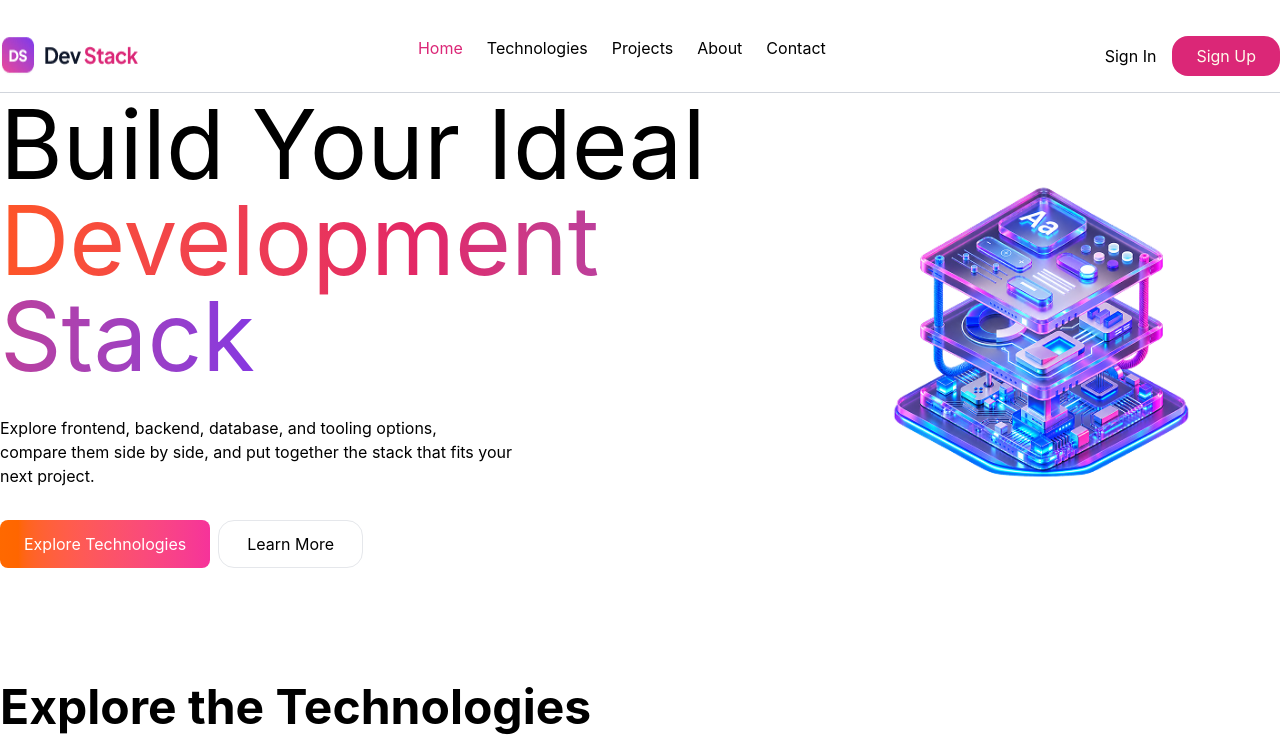
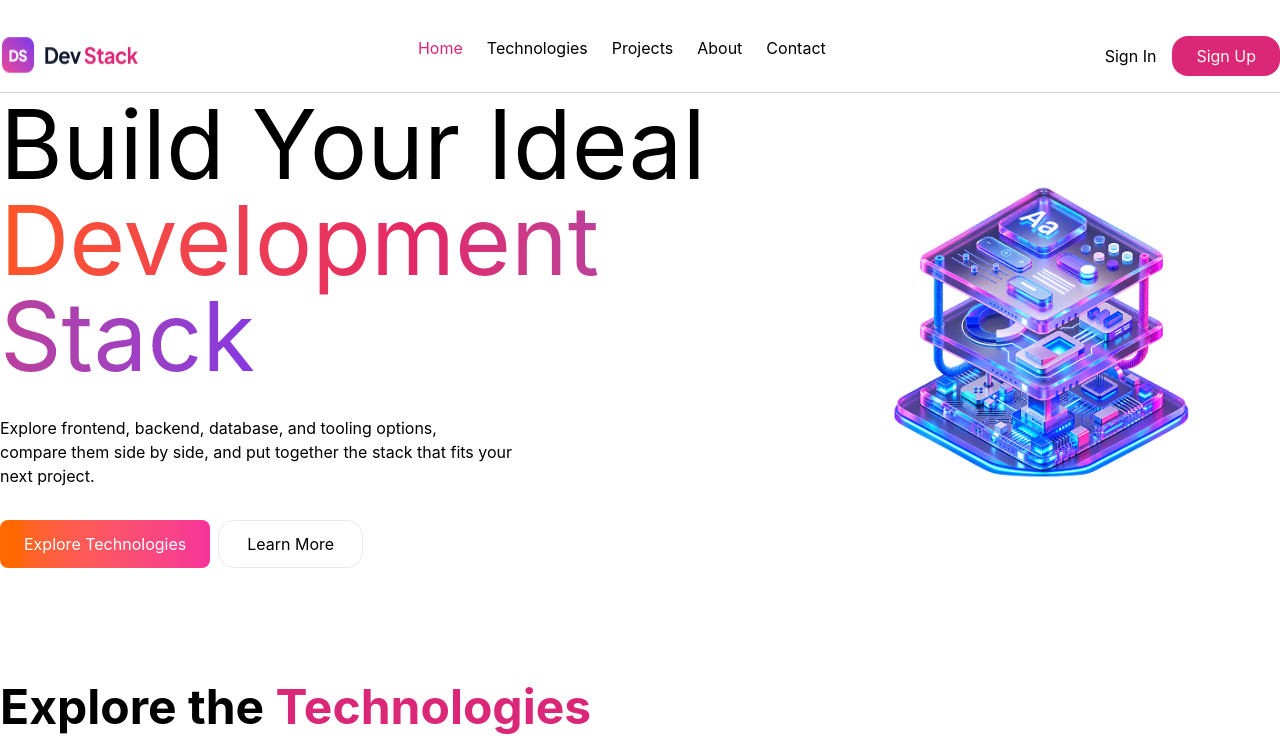
Before and after one commit to smraseldev07/ph-assignmet-5, a React (Vite) app: page / in a window 1280 px wide. Shown: the top 742 px of the page. Built offline with nearby package versions, Linux system fonts and the light colour scheme.

Commit message:
nav sticky done

```diff
--- a/src/App.tsx
+++ b/src/App.tsx
@@ -2,6 +2,7 @@ import { Suspense } from "react"
 import Banner from "./components/Banner"
 import Nav from "./components/Nav"
 import Technologies from "./components/Technologies"
+import Footer from "./Footer"
 
 
 
@@ -22,6 +23,7 @@ function App() {
    <Suspense fallback = {<p>loading,,,,,,,</p>}>
       <Technologies techpromise = {techpromise}></Technologies>
    </Suspense>
+   <Footer></Footer>
     </>
   )
 }
--- /dev/null
+++ b/src/Footer.tsx
@@ -0,0 +1,13 @@
+
+
+const Footer = () => {
+    return (
+        <div>
+            <footer>
+
+            </footer>
+        </div>
+    );
+};
+
+export default Footer;
--- a/src/components/Nav.tsx
+++ b/src/components/Nav.tsx
@@ -3,8 +3,8 @@ import logo from "../assets/logo-text.png"
 
 const Nav = () => {
     return (
-        <div className="border-b border-b-gray-300 py-4">
-            <nav className='flex justify-between container mx-auto mt-5 '>
+        <div className="border-b sticky top-0 z-50 bg-white  border-b-gray-300 py-4">
+            <nav className='flex justify-between container mx-auto mt-5  '>
                <img src={logo} alt="" />
 
                <ul className='flex gap-6'>
--- a/src/components/Technologies.tsx
+++ b/src/components/Technologies.tsx
@@ -18,8 +18,8 @@ const Technologies = ({techpromise} :techprops) => {
 
     return (
         <div className="container mx-auto mt-28">
-            <h1 className="text-5xl font-bold">Explore the <span>Technologies</span></h1>
-            <p className="mt-2">Pick one technology per category to build your ideal stack.</p>
+            <h1 className="text-5xl font-bold">Explore the <span className="text-[#DB2777]">Technologies</span></h1>
+            <p className="mt-2 mb-4">Pick one technology per category to build your ideal stack.</p>
 
         <div className="flex">
                 <Technologycard technologies = {technologies} yourstack ={yourstack} setyourstack = {setyourstack } ></Technologycard>
```
